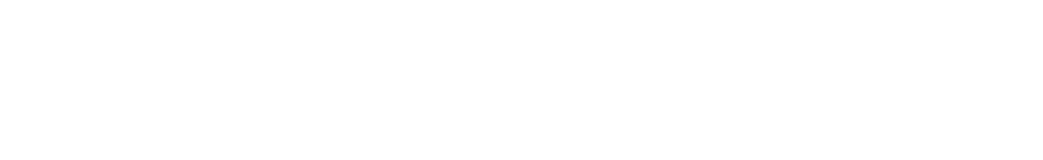
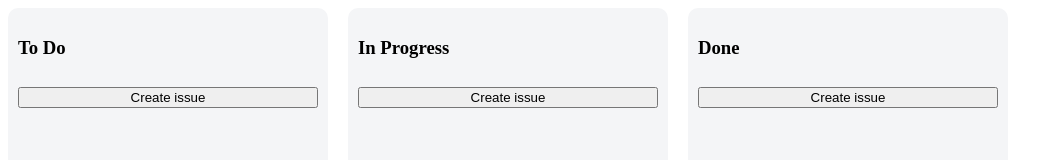
Before and after one commit to tsubakiAkari23/JIRA-Clone, a plain HTML site: page index.html in a window 1280 px wide. Shown: the whole page, without its empty margins (0-1043 px from the left). Drawn offline with Linux system fonts and the light colour scheme.

Commit message:
made 3 blocks

```diff
--- a/index.html
+++ b/index.html
@@ -3,9 +3,28 @@
 <head>
     <meta charset="UTF-8">
     <meta name="viewport" content="width=device-width, initial-scale=1.0">
-    <title>JIRA Clone</title>
+    <title>JIRA Dashboard</title>
+    <link rel="stylesheet" href="style.css">
 </head>
 <body>
+    <section>
+        <div id="todo">
+            <h3>To Do</h3>
+            <button>Create issue</button>
+            <textarea class="hide"></textarea>
+        </div>
+        <div id="in-progress">
+            <h3>In Progress</h3>
+            <button>Create issue</button>
+            <textarea class="hide"></textarea>
+        </div>
+        <div id="done">
+            <h3>Done</h3>
+            <button>Create issue</button>
+            <textarea class="hide"></textarea>
+        </div>
+    </section>
 
+    <script src="script.js"></script>
 </body>
 </html>
--- /dev/null
+++ b/script.js
@@ -0,0 +1,13 @@
+const createButtons = document.getElementsByTagName("button");
+
+function createTask(event) {
+    // we need to know which button is clicked!
+    // this
+    const containerId = event.target.parentNode.id;
+
+}
+
+for(let i=0; i<createButtons.length; i++) {
+    // createButtons[i] is a <button></button>
+    createButtons[i].addEventListener("click", createTask);
+}
--- /dev/null
+++ b/style.css
@@ -0,0 +1,24 @@
+section {
+    display: flex;
+    gap: 20px;
+    height: 600px;
+}
+
+section > div {
+    padding: 10px;
+    min-width: 300px;
+    background-color: #f4f5f7;
+    border-radius: 10px;
+    height: 100%;
+    display: flex;
+    flex-direction: column;
+    gap: 10px;
+}
+
+/* .test {
+    border: 3px solid red;
+} */
+
+.hide {
+    display: none;
+}
```
